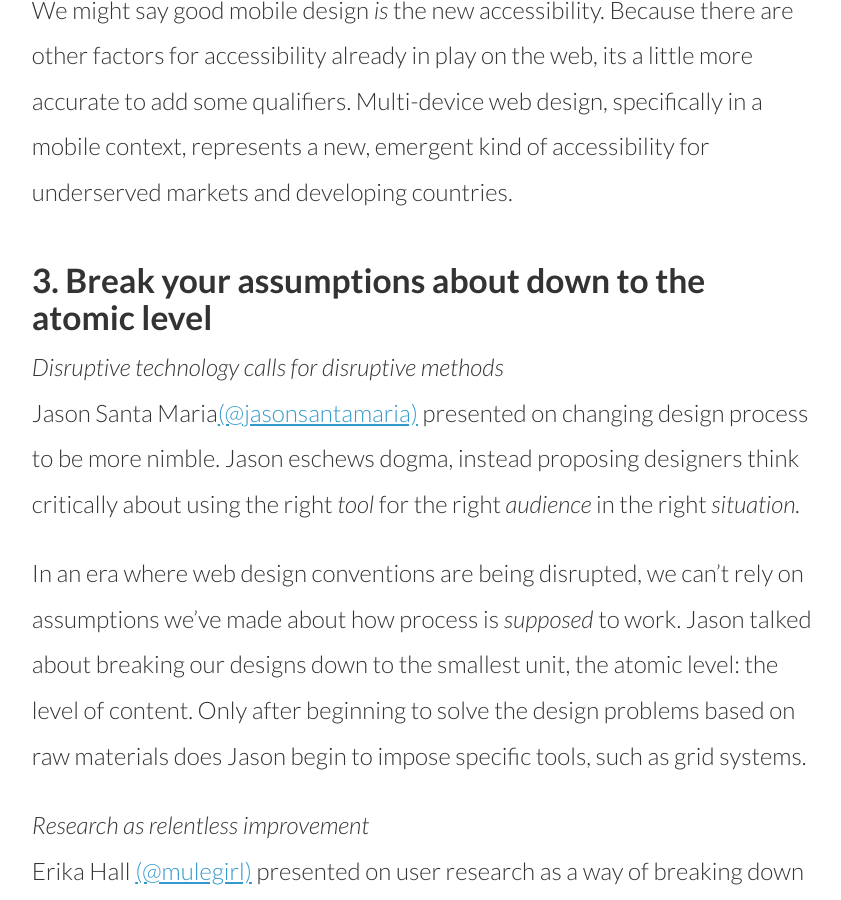
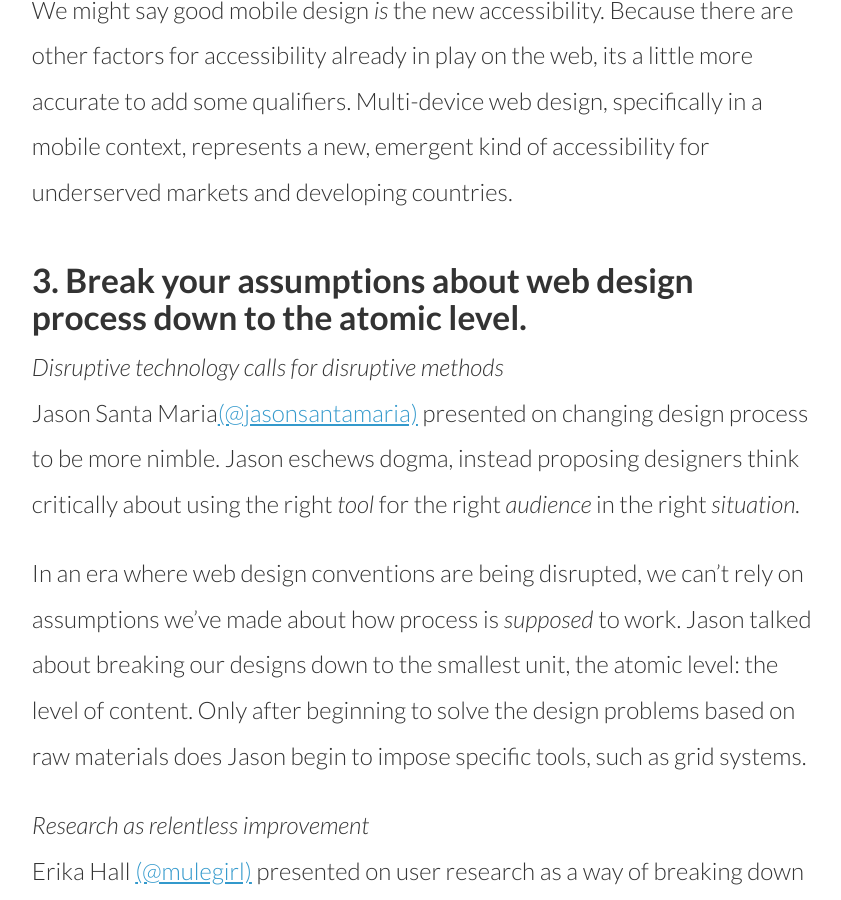
Before and after one commit to thedougco/responsive.ly, a Jekyll site: the page built from _posts/2013-04-3-the_five_most_important_ideas_from_an_event_apart_seattle_2013.md, in a window 1280 px wide and 900 px high, scrolled down 2882 px. Shown: the whole window, without its empty margins (45-886 px from the left). Built offline with Jekyll 4.4.1, drawn with Linux system fonts in a browser that asks for light colours; nearby versions of some CDN libraries; Markdown is read by kramdown in place of the engine named in the settings; comment, search, counter and statistics services are not loaded.

Commit message:
post edits

```diff
--- a/_posts/2013-04-3-the_five_most_important_ideas_from_an_event_apart_seattle_2013.md
+++ b/_posts/2013-04-3-the_five_most_important_ideas_from_an_event_apart_seattle_2013.md
@@ -40,7 +40,7 @@ Between these two ideas about underserved demographics and emerging markets we b
 *An emergent kind of web accessibility*
 We might say good mobile design *is* the new accessibility. Because there are other factors for accessibility already in play on the web, its a little more accurate to add some qualifiers. Multi-device web design, specifically in a mobile context, represents a new, emergent kind of accessibility for underserved markets and developing countries.
 
-###3. Break your assumptions about down to the atomic level
+###3. Break your assumptions about web design process down to the atomic level.
 
 *Disruptive technology calls for disruptive methods*
 Jason Santa Maria[(@jasonsantamaria)](https://twitter.com/jasonsantamaria) presented on changing design process to be more nimble. Jason eschews dogma, instead proposing designers think critically about using the right *tool* for the right *audience* in the right *situation.*
```
